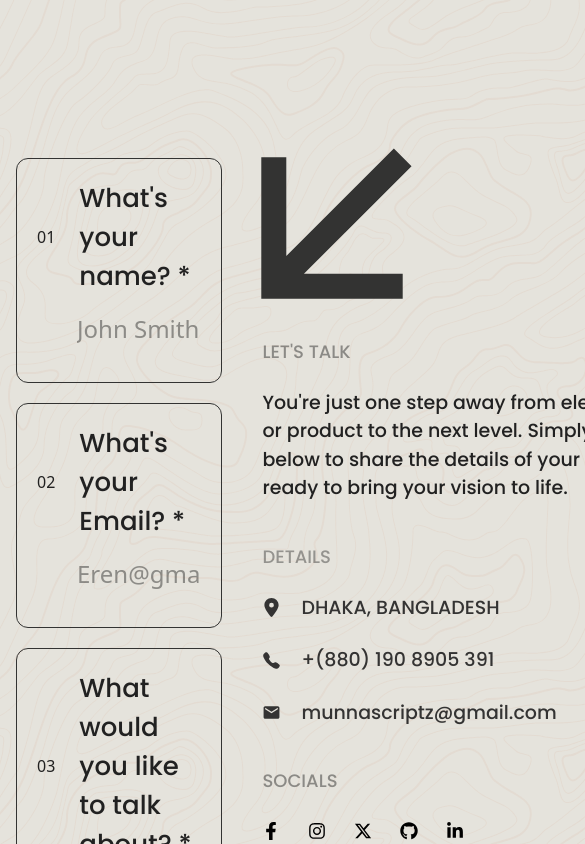
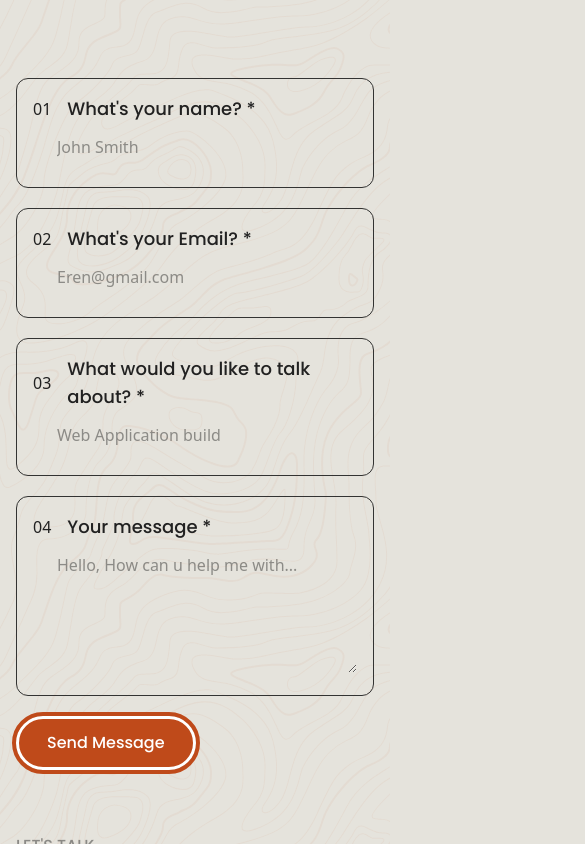
Before and after one commit to Munna-Scriptz/Portfolio, a React (Vite) app: page / in a window 390 px wide. Shown: the part 6080-6924 px from the top of the page, 585 px wide, since content can reach past the window. Built offline with nearby package versions, Linux system fonts and the light colour scheme; a web font is replaced by a local one.

Commit message:
Contact responsived

```diff
--- a/src/components/Contact.jsx
+++ b/src/components/Contact.jsx
@@ -15,72 +15,72 @@ import ScrollFloat from './common/ScrollFloat';
 const Contact = () => {
   return (
     <>
-      <section id='Contact' className='mt-[80px]'>
-        <div className="container">
-          <div className="header mb-20">
-            <div className='flex items-center justify-center font-poppins text-Primary font-medium lg:text-2xl text-lg'><ScrollFloat animationDuration={1} ease='back.inOut(2)' scrollStart='center bottom+=50%' scrollEnd='bottom bottom-=40%' stagger={0.03}>CONTACT ME</ScrollFloat></div>
-            <div className='flex items-center justify-center font-soldier text-Primary font-medium lg:text-4xl text-2xl tracking-[5px] lg:mt-5 mt-3'><ScrollFloat animationDuration={1} ease='back.inOut(2)' scrollStart='center bottom+=70%' scrollEnd='bottom bottom-=40%' stagger={0.03}>NO NEED TO BE SHY</ScrollFloat></div>
+      <section id='Contact' className='my-10 md:my-[80px]'>
+        <div className="container mx-auto px-4">
+          <div className="header mb-10 md:mb-20">
+            <div className='flex items-center justify-center font-poppins text-Primary font-medium text-lg md:text-2xl'><ScrollFloat animationDuration={1} ease='back.inOut(2)' scrollStart='center bottom+=50%' scrollEnd='bottom bottom-=40%' stagger={0.03}>CONTACT ME</ScrollFloat></div>
+            <div className='flex items-center justify-center font-soldier text-Primary font-medium text-2xl md:text-4xl tracking-[2px] md:tracking-[5px] mt-3 md:mt-5'><ScrollFloat animationDuration={1} ease='back.inOut(2)' scrollStart='center bottom+=70%' scrollEnd='bottom bottom-=40%' stagger={0.03}>NO NEED TO BE SHY</ScrollFloat></div>
           </div>
-          <div id="MotherDiv" className='flex items-start gap-10'>
+          <div id="MotherDiv" className='flex flex-col md:flex-row items-start gap-6 md:gap-10'>
             {/* -----------Left Side-------------- */}
-            <div id="LeftSide" className='w-[700px] flex flex-col gap-[20px]'>
-              <div className='border-1 border-borderCol p-[20px] rounded-xl'>
-                <div className='flex items-center gap-[24px]'>
+            <div id="LeftSide" className='w-full md:w-[700px] flex flex-col gap-5 md:gap-[20px]'>
+              <div className='border-1 border-borderCol p-4 md:p-[20px] rounded-xl'>
+                <div className='flex items-center gap-4 md:gap-[24px]'>
                   <p className='text-second'>01</p>
-                  <h2 className='text-second text-[26px] font-poppins font-medium'>What's your name? *</h2>
+                  <h2 className='text-second text-lg md:text-[26px] font-poppins font-medium'>What's your name? *</h2>
                 </div>
-                <input type="user" className='w-full py-[15px] text-[24px] text-borderCol pl-[40px] outline-none' placeholder='John Smith'/>
+                <input type="user" className='w-full py-3 md:py-[15px] text-base md:text-[24px] text-borderCol pl-6 md:pl-[40px] outline-none' placeholder='John Smith'/>
               </div>
-              <div className='border-1 border-borderCol p-[20px] rounded-xl'>
-                <div className='flex items-center gap-[24px]'>
+              <div className='border-1 border-borderCol p-4 md:p-[20px] rounded-xl'>
+                <div className='flex items-center gap-4 md:gap-[24px]'>
                   <p className='text-second'>02</p>
-                  <h2 className='text-second text-[26px] font-poppins font-medium'>What's your Email? *</h2>
+                  <h2 className='text-second text-lg md:text-[26px] font-poppins font-medium'>What's your Email? *</h2>
                 </div>
-                <input type="user" className='w-full py-[15px] text-[24px] text-borderCol pl-[40px] outline-none' placeholder='Eren@gmail.com'/>
+                <input type="user" className='w-full py-3 md:py-[15px] text-base md:text-[24px] text-borderCol pl-6 md:pl-[40px] outline-none' placeholder='Eren@gmail.com'/>
               </div>
-              <div className='border-1 border-borderCol p-[20px] rounded-xl'>
-                <div className='flex items-center gap-[24px]'>
+              <div className='border-1 border-borderCol p-4 md:p-[20px] rounded-xl'>
+                <div className='flex items-center gap-4 md:gap-[24px]'>
                   <p className='text-second'>03</p>
-                  <h2 className='text-second text-[26px] font-poppins font-medium'>What would you like to talk about? *</h2>
+                  <h2 className='text-second text-lg md:text-[26px] font-poppins font-medium'>What would you like to talk about? *</h2>
                 </div>
-                <input type="user" className='w-full py-[15px] text-[24px] text-borderCol pl-[40px] outline-none' placeholder='Web Application build'/>
+                <input type="user" className='w-full py-3 md:py-[15px] text-base md:text-[24px] text-borderCol pl-6 md:pl-[40px] outline-none' placeholder='Web Application build'/>
               </div>
-              <div className='border-1 border-borderCol p-[20px] rounded-xl'>
-                <div className='flex items-center gap-[24px]'>
+              <div className='border-1 border-borderCol p-4 md:p-[20px] rounded-xl'>
+                <div className='flex items-center gap-4 md:gap-[24px]'>
                   <p className='text-second'>04</p>
-                  <h2 className='text-second text-[26px] font-poppins font-medium'>Your message *</h2>
+                  <h2 className='text-second text-lg md:text-[26px] font-poppins font-medium'>Your message *</h2>
                 </div>
-                <textarea name="TextArea" cols={40} rows={5} maxLength={2000} className='w-full pt-[15px] text-[24px] text-borderCol pl-[40px] outline-none' placeholder='Hello, How can u help me with...'></textarea>
+                <textarea name="TextArea" cols={40} rows={5} maxLength={2000} className='w-full pt-3 md:pt-[15px] text-base md:text-[24px] text-borderCol pl-6 md:pl-[40px] outline-none' placeholder='Hello, How can u help me with...'></textarea>
               </div>
               <div>
-                <button className='bg-coffee text-white font-medium font-poppins py-[12px] px-[28px] rounded-full cursor-pointer border-3 border-white outline-4 outline-coffee duration-[.3s] hover:scale-[1.05] hover:bg-Primary hover:outline-Primary hover:outline-6'>Send Message</button>
+                <button className='bg-coffee text-white font-medium font-poppins py-3 md:py-[12px] px-7 md:px-[28px] rounded-full cursor-pointer border-3 border-white outline-4 outline-coffee duration-300 hover:scale-[1.05] hover:bg-Primary hover:outline-Primary hover:outline-6'>Send Message</button>
               </div>
             </div>
-            {/* -----------Left Side-------------- */}
-            <div id="RightSide" className='relative'>
-              <MdOutlineArrowBack className='text-[300px] rotate-[-45deg] text-borderCol absolute left-[-80px] top-[-80px]'/>
-              <div className='mt-[180px]'>
-                <p className='font-poppins text-borderCol text-[18px] font-medium opacity-[0.5] uppercase'>Let's Talk</p>
-                <h2 className='font-poppins text-second font-medium text-[19px] w-[500px] mt-6'>You're just one step away from elevating your brand or product to the next level. Simply fill out the form below to share the details of your project—we’re ready to bring your vision to life.</h2>
+            {/* -----------Right Side-------------- */}
+            <div id="RightSide" className='relative w-full md:w-auto mt-10 md:mt-0'>
+              <MdOutlineArrowBack className='hidden md:block text-[200px] md:text-[300px] rotate-[-45deg] text-borderCol absolute left-[-40px] md:left-[-80px] top-[-40px] md:top-[-80px]'/>
+              <div className='mt-0 md:mt-[180px]'>
+                <p className='font-poppins text-borderCol text-base md:text-[18px] font-medium opacity-50 uppercase'>Let's Talk</p>
+                <h2 className='font-poppins text-second font-medium text-base md:text-[19px] max-w-full md:max-w-[500px] mt-4 md:mt-6'>You're just one step away from elevating your brand or product to the next level. Simply fill out the form below to share the details of your project—we’re ready to bring your vision to life.</h2>
               </div>
-              <div className='mt-10 opacity-[0.9]'>
-                <p className='font-poppins text-borderCol text-[18px] font-medium opacity-[0.5] uppercase'>Details</p>
-                <div className='font-poppins text-second font-medium text-[19px] w-[500px] mt-6 uppercase flex items-center gap-5'>
+              <div className='mt-6 md:mt-10 opacity-90'>
+                <p className='font-poppins text-borderCol text-base md:text-[18px] font-medium opacity-50 uppercase'>Details</p>
+                <div className='font-poppins text-second font-medium text-base md:text-[19px] max-w-full md:max-w-[500px] mt-4 md:mt-6 uppercase flex items-center gap-3 md:gap-5'>
                   <FaLocationDot />
                   <p>Dhaka, bangladesh</p>
                 </div>
-                <div className='font-poppins text-second font-medium text-[19px] w-[500px] mt-6 uppercase flex items-center gap-5'>
+                <div className='font-poppins text-second font-medium text-base md:text-[19px] max-w-full md:max-w-[500px] mt-4 md:mt-6 uppercase flex items-center gap-3 md:gap-5'>
                   <IoCall />
                   <p>+(880) 190 8905 391</p>
                 </div>
-                <div className='font-poppins text-second font-medium text-[19px] w-[500px] mt-6 flex items-center gap-5'>
+                <div className='font-poppins text-second font-medium text-base md:text-[19px] max-w-full md:max-w-[500px] mt-4 md:mt-6 flex items-center gap-3 md:gap-5'>
                   <MdEmail />
                   <p>munnascriptz@gmail.com</p>
                 </div>
               </div>
-              <div className='mt-10'>
-                <p className='font-poppins text-borderCol text-[18px] font-medium opacity-[0.5] uppercase'>Socials</p>
-                <div className='mt-7 flex items-center gap-7'>
+              <div className='mt-6 md:mt-10'>
+                <p className='font-poppins text-borderCol text-base md:text-[18px] font-medium opacity-50 uppercase'>Socials</p>
+                <div className='mt-4 md:mt-7 flex items-center gap-4 md:gap-7'>
                   <Magnet padding={20} disabled={false} magnetStrength={2}>
                     <Link><FaFacebookF className='text-[18px] hover-brown'/></Link>
                   </Magnet>
@@ -96,7 +96,7 @@ const Contact = () => {
                   <Magnet padding={20} disabled={false} magnetStrength={2}>
                     <Link><FaLinkedinIn className='text-[18px] hover-brown'/></Link>
                   </Magnet>
-                  </div>
+                </div>
               </div>
             </div>
           </div>
--- a/src/components/Footer.jsx
+++ b/src/components/Footer.jsx
@@ -13,7 +13,7 @@ import { FaLinkedinIn } from "react-icons/fa";
 const Footer = () => {
   return (
     <>
-        <footer className='py-[50px] border-[#21212157] border-t-2 lg:pb-0 pb-20'>
+        <footer className='pt-[50px] border-[#21212157] border-t-2 lg:pb-[50px] pb-20'>
             <div className="container">
                 <div id="Footer_Row" className='flex lg:flex-row flex-col lg:items-center justify-between lg:gap-0 gap-10'>
                     <div id="Row_1">
--- a/src/pages/Home.jsx
+++ b/src/pages/Home.jsx
@@ -15,7 +15,7 @@ export const Home = () => {
       <Banner/>
       <Counter/>
       <div className="relative">
-          <div className="lg:sticky top-0 lg:h-auto lg:py-[120px bg-[#E4E2DB]">
+          <div className="lg:sticky top-0 lg:h-auto lg:py-[90px] bg-[#E4E2DB]">
             <LetsWorkTogether/>
           </div>
           <div className="lg:sticky top-0 lg:h-[1200px] lg:py-[120px] lg:border-t border-[#1616167e] mt-[100px] py-[110px] bg-[#E4E2DB]">
```
